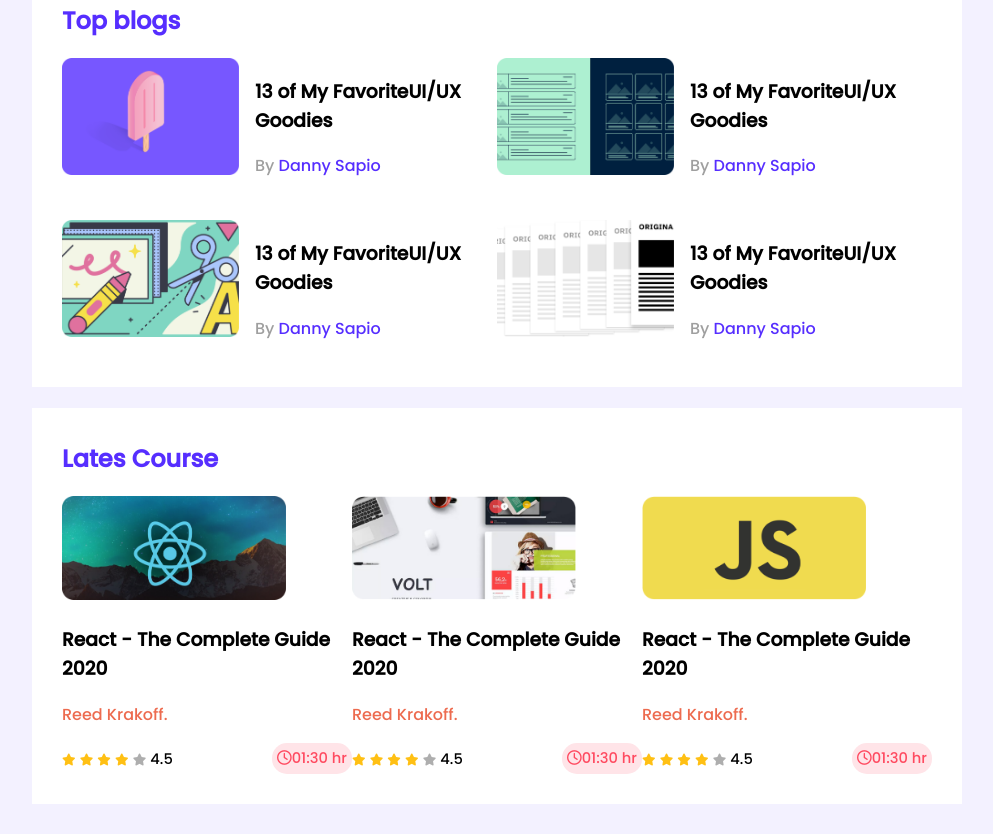
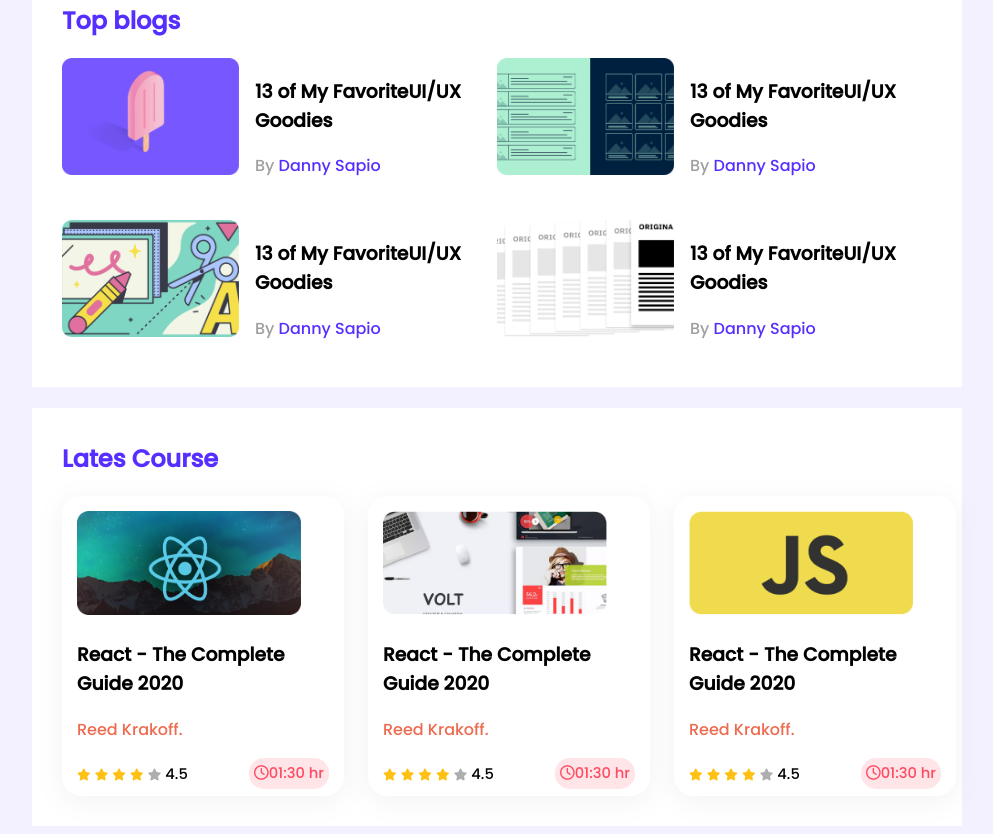
Before and after one commit to MD-Alamain/leader-bord, a plain HTML site: page index.html in a window 1280 px wide. Shown: the part 318-1152 px from the top of the page, without its empty margins (143-1136 px from the left). Before the commit the page ends 1130 px from the top, so only its background shows below. Drawn offline with Linux system fonts and the light colour scheme; a web font is replaced by a local one.

Commit message:
first commit

```diff
--- a/style.css
+++ b/style.css
@@ -80,7 +80,17 @@
 }
 /* ------------------------------------lates course style ----------------------------------- */
 .courses{
-    display: flex;
+    display: grid;
+    grid-template-columns: repeat(3, 1fr);
+    grid-column-gap: 24px;
+}
+.course{
+    width: 252px;
+    height: 270px;
+    background: #FFFFFF;
+    filter: drop-shadow(0px 5.34229px 13.3557px rgba(0, 0, 0, 0.05));
+    padding: 15px;
+    border-radius: 20px;
 }
 .course .course-banner   img{
     width: 224px;
```
